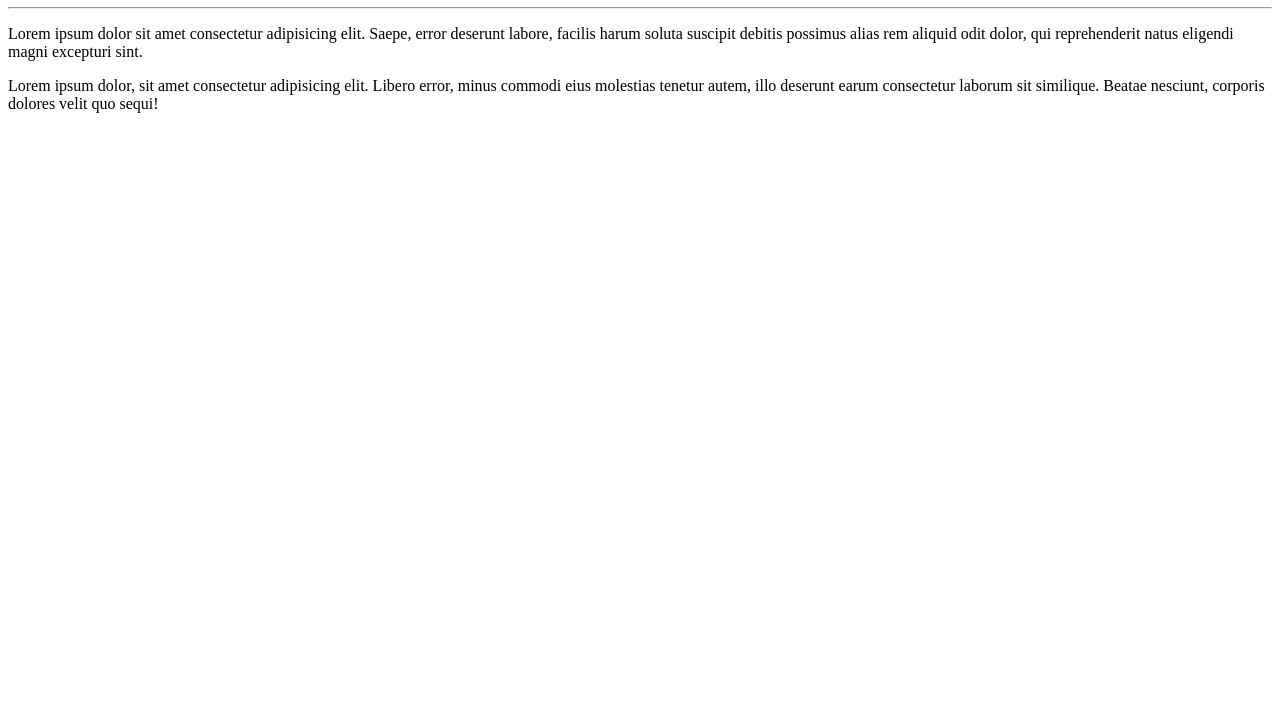
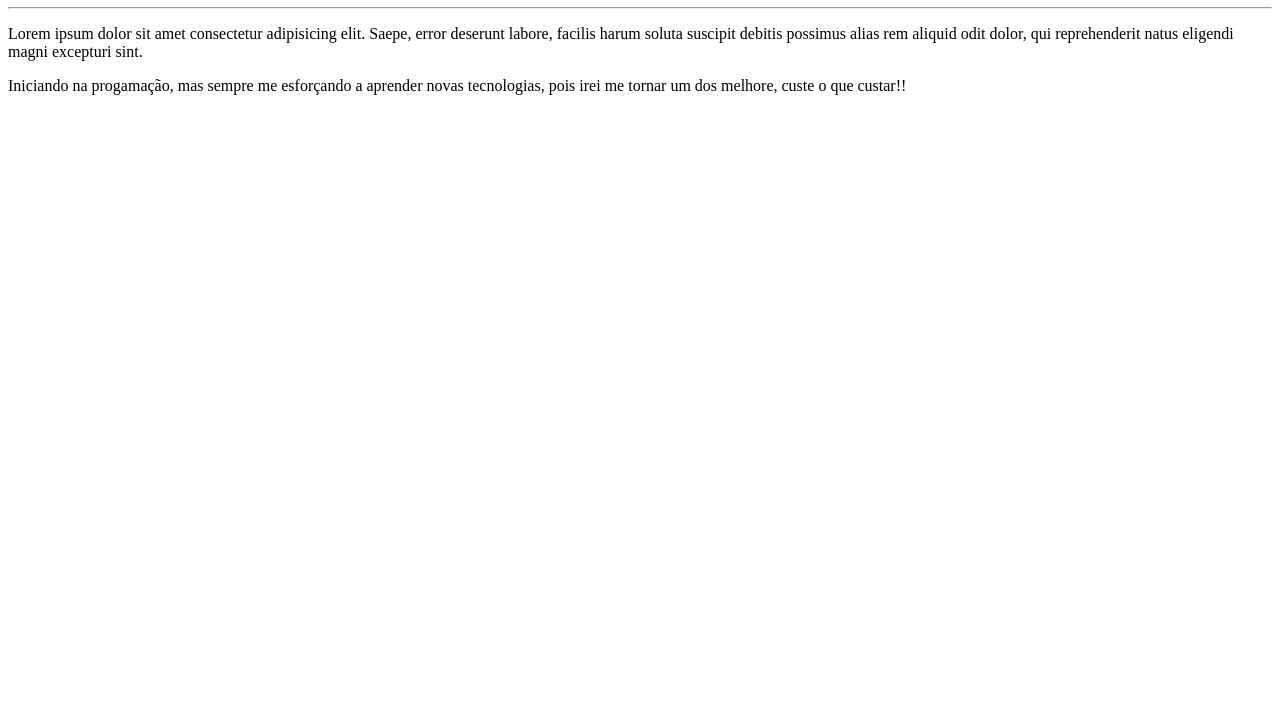
Before and after one commit to LucasNegreirosdev/Ola-Mundo, a plain HTML site: page Site-exemple/index.html in a window 1280 px wide. Shown: the part 73-800 px from the top of the page. Drawn offline with Linux system fonts and the light colour scheme.

Commit message:
Alteração final!

```diff
--- a/Site-exemple/index.html
+++ b/Site-exemple/index.html
@@ -11,4 +11,4 @@
     <p>Lorem ipsum dolor sit amet consectetur adipisicing elit. Saepe, error deserunt labore, facilis harum soluta suscipit debitis possimus alias rem aliquid odit dolor, qui reprehenderit natus eligendi magni excepturi sint.</p>
 </body>
 </html>
-<P>Lorem ipsum dolor, sit amet consectetur adipisicing elit. Libero error, minus commodi eius molestias tenetur autem, illo deserunt earum consectetur laborum sit similique. Beatae nesciunt, corporis dolores velit quo sequi!</P>
+<P>Iniciando na progamação, mas sempre me esforçando a aprender novas tecnologias, pois irei me tornar um dos melhore, custe o que custar!!</P>
```
